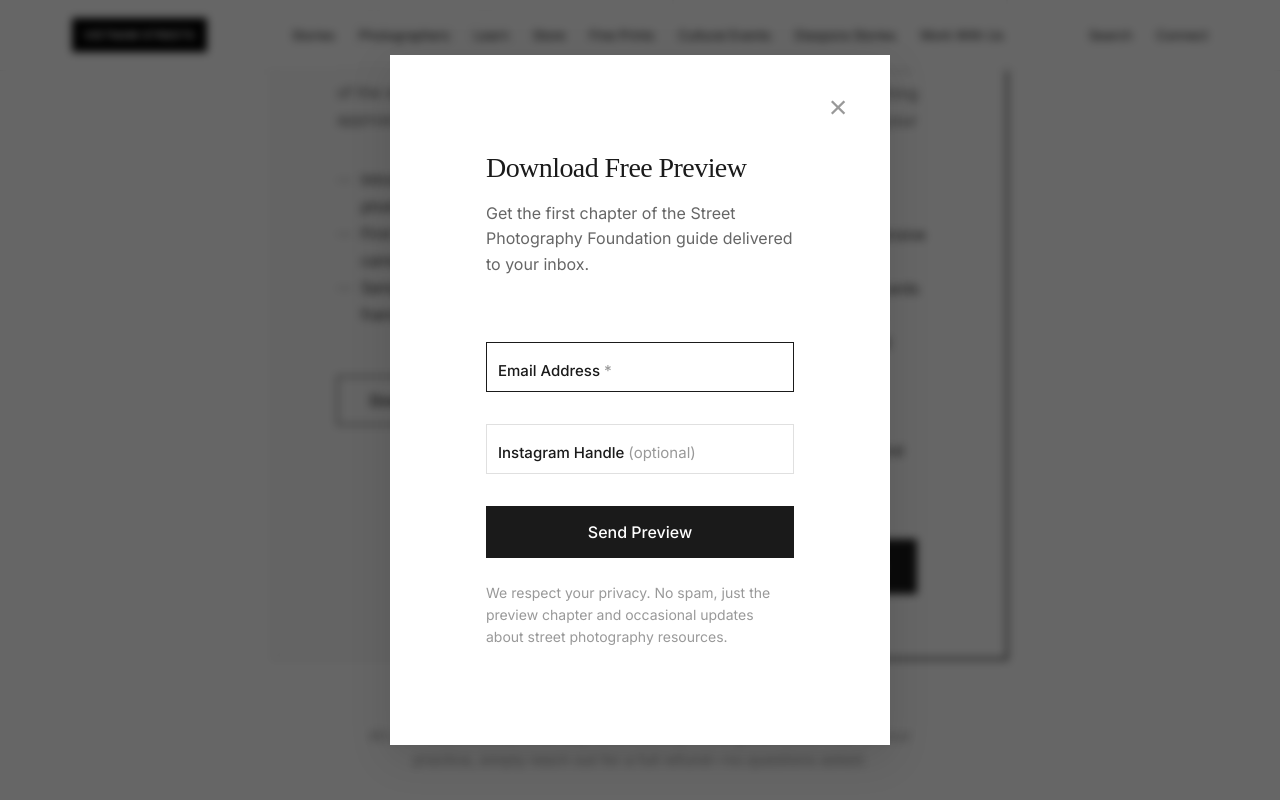
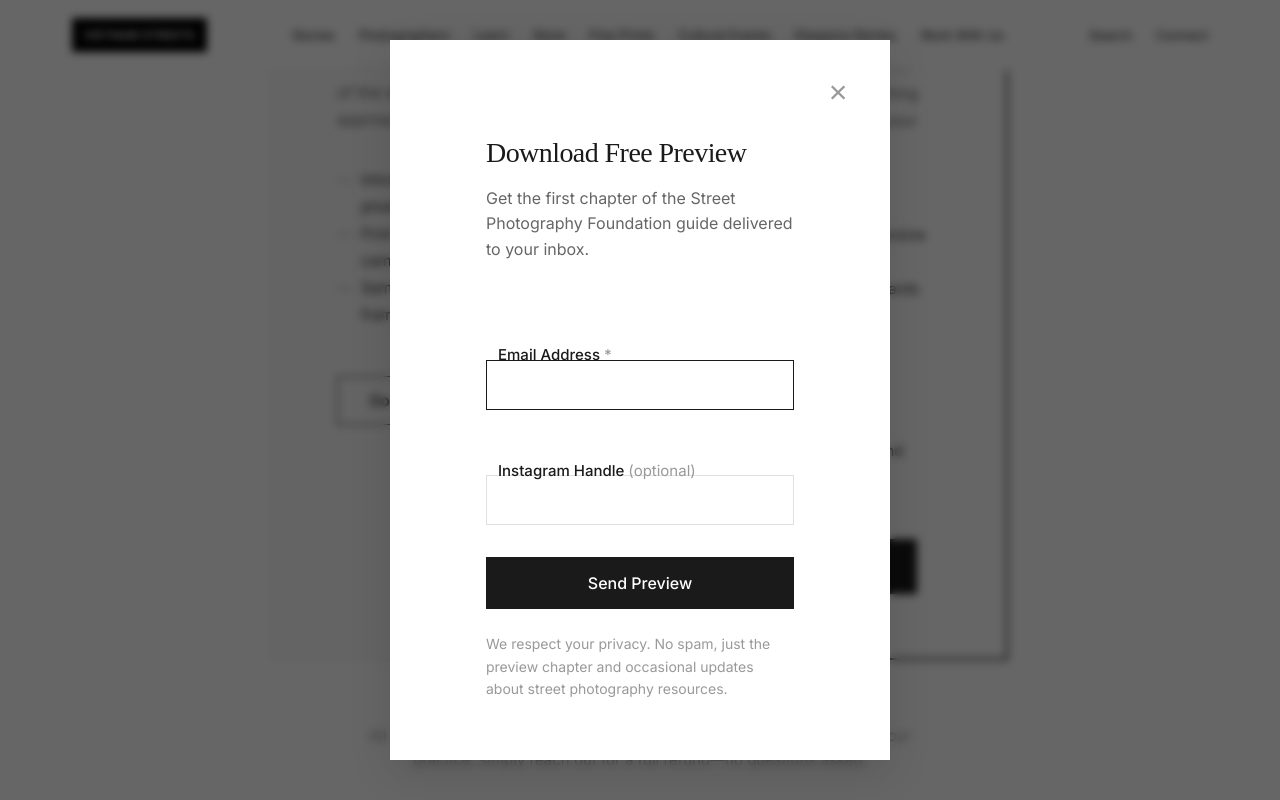
Before and after one commit to jarodabo/vietnam-streets, a plain HTML site: page pages/street-photography-bundle.html in a window 1280 px wide. Both pictures are taken after a click on the button "Download Preview". Shown: the part 4070-4870 px from the top of the page. Drawn offline with Linux system fonts and the light colour scheme; files whose address does not match are found by name.

Commit message:
Fix form label positioning to prevent text overlay
- Add explicit positioning to form groups and labels
- Ensure labels stay above inputs with proper z-index
- Fix text overlay issue when typing in email field

```diff
--- a/css/bundle-styles.css
+++ b/css/bundle-styles.css
@@ -634,15 +634,18 @@
 
 .form-group {
     margin-bottom: var(--space-lg);
+    position: relative;
 }
 
 .form-group label {
     display: block;
+    position: relative;
     font-family: 'Inter', Arial, sans-serif;
     font-size: 0.9375rem;
     font-weight: var(--font-weight-medium);
     margin-bottom: 0.5rem;
     color: var(--color-primary);
+    z-index: 1;
 }
 
 .form-group .required {
@@ -663,6 +666,8 @@
     background: var(--color-bg);
     border: 1px solid var(--color-border);
     transition: border-color 0.2s ease;
+    position: relative;
+    z-index: 0;
 }
 
 .form-group input:focus {
```
